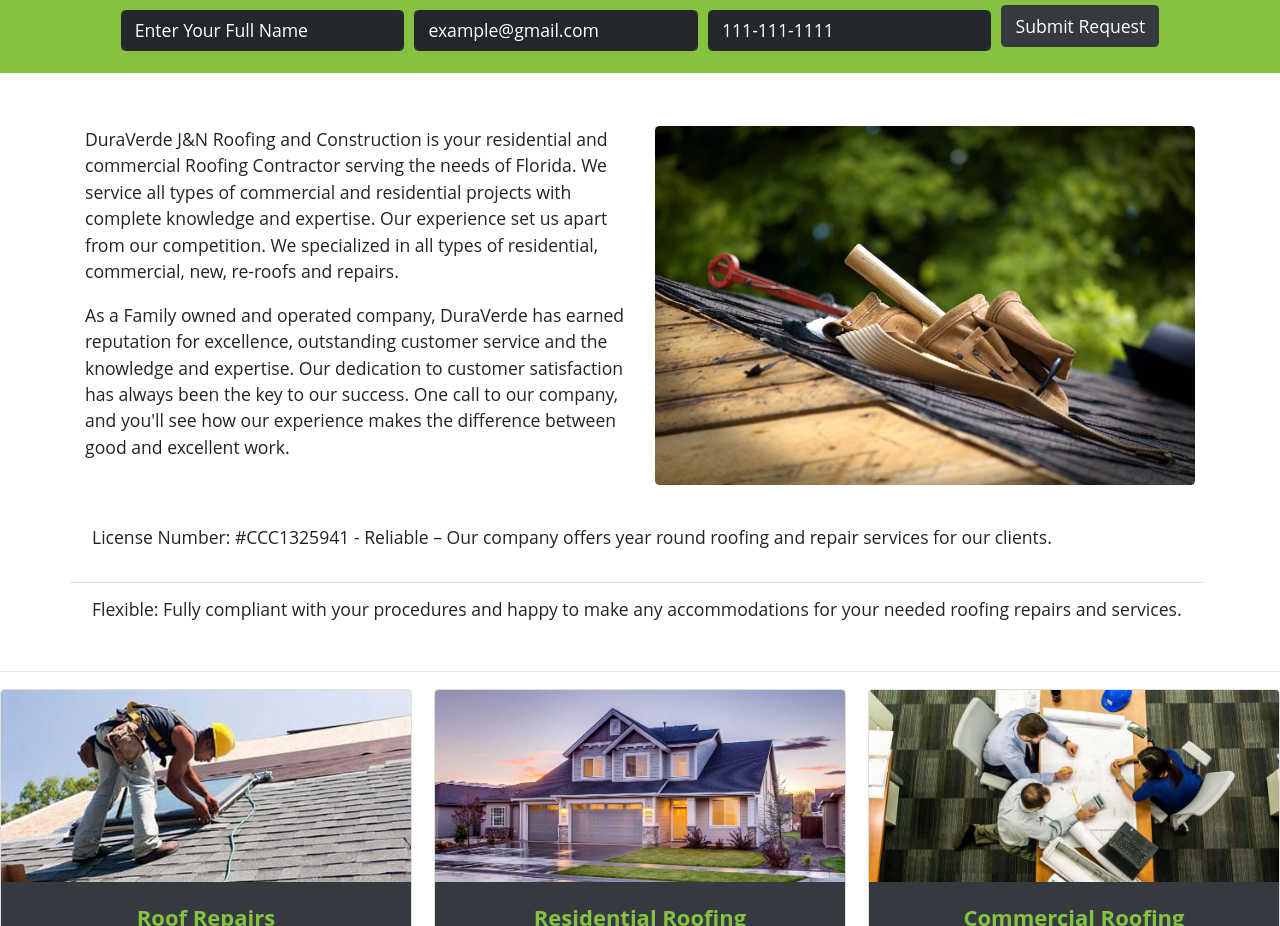
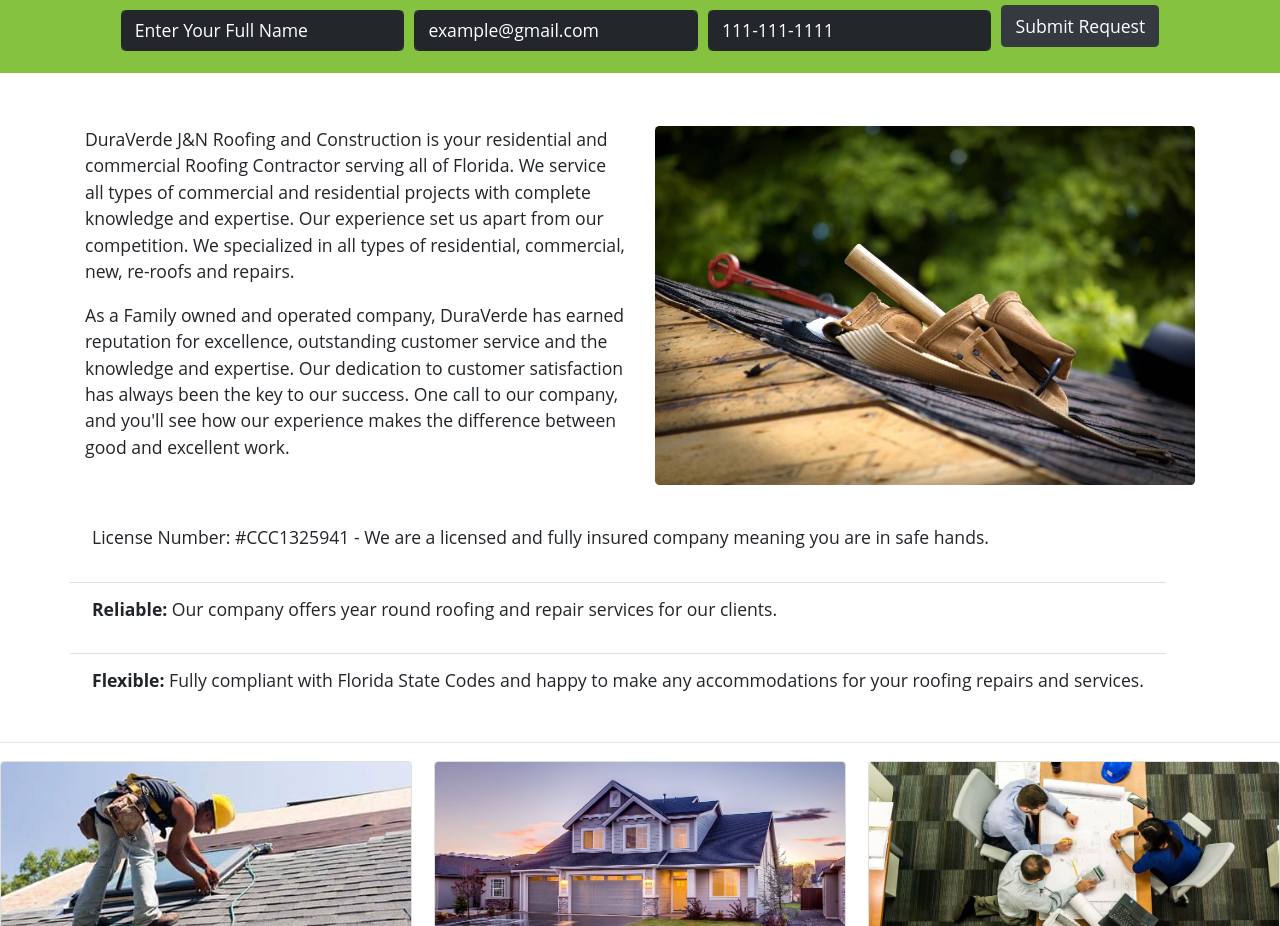
Before and after one commit to whyuascii/jnroofing-main-site, a React (Create React App) app: page / in a window 1280 px wide. Shown: the part 805-1731 px from the top of the page. Built offline with nearby package versions, Linux system fonts and the light colour scheme.

Commit message:
spelling and grammer corrections

```diff
--- a/src/content/CompanyProfile.js
+++ b/src/content/CompanyProfile.js
@@ -26,18 +26,11 @@
               We service commercial and residential roofs with complete
               knowledge and expertise. Our experience and craftsmanship set us
               apart from our competition. We specialize in new roofs, re-roofs,
-              tear offs, leaks repairs, and rood decking replacement. We also
+              tear offs, leaks repairs, and roof decking replacement. We also
               offer roof inspections, roof repairs, and variety of roofing types
               including asphalt roofs, flat roofs, hip roofs, and gable roofs.
             </p>
-            <p>
-              We service commercial and residential roofs with complete
-              knowledge and expertise. Our experience and craftsmanship set us
-              apart from our competition. We specialize in new roofs, re-roofs,
-              tear offs, leaks repairs, and rood decking replacement. We also
-              offer roof inspections, roof repairs, and variety of roofing types
-              including asphalt roofs, flat roofs, hip roofs, and gable roofs.
-            </p>
+
             <p>
               We also understand that project success and client satisfaction
               are the result of the quality of the final product. Our clients
--- a/src/content/Contact.js
+++ b/src/content/Contact.js
@@ -90,16 +90,13 @@
           <Row xs={1} md={1} lg={2}>
             <Col className="left-content ">
               <p>
-                Get a free inspection and estimate by contacting us. Either fill
-                out the form or call/email us directly.
+                Get a free inspection and estimate by contacting us.
               </p>
               <p>
-                A roof is one of the most valuable components of your home or
+                A roof are one of the most valuable components of your home or
                 business. A cheap roof may be the most expensive thing you ever
                 buy. Our team are on hand to inspect, repair, and replace nearly
-                any type of roof. When you work with DuraVerde J&N Roofing and
-                Construction, you are working with a company who values safety
-                and integrity. Reach out today to schedule an inspection!
+                any type of roof. Reach out today to schedule an inspection!
               </p>
               <small>
                 Email:{" "}
--- a/src/content/Home.js
+++ b/src/content/Home.js
@@ -48,7 +48,7 @@
             <Col>
               <p>
                 DuraVerde J&N Roofing and Construction is your residential and
-                commercial Roofing Contractor serving the needs of Florida. We
+                commercial Roofing Contractor serving all of Florida. We
                 service all types of commercial and residential projects with
                 complete knowledge and expertise. Our experience set us apart
                 from our competition. We specialized in all types of
@@ -64,7 +64,12 @@
               </p>
             </Col>
             <Col>
-              <Image src={ToolBelt} rounded fluid  alt="ToolBelt on a Roofing for Repairs"/>
+              <Image
+                src={ToolBelt}
+                rounded
+                fluid
+                alt="ToolBelt on a Roofing for Repairs"
+              />
             </Col>
           </Row>
           <br />
@@ -72,14 +77,20 @@
             <ListGroup variant="flush">
               <ListGroup.Item>
                 <p>
-                  License Number: #CCC1325941 - Reliable – Our company offers
-                  year round roofing and repair services for our clients.
+                  License Number: #CCC1325941 - We are a licensed and fully
+                  insured company meaning you are in safe hands.
                 </p>
               </ListGroup.Item>
               <ListGroup.Item>
                 <p>
-                  Flexible: Fully compliant with your procedures and happy to
-                  make any accommodations for your needed roofing repairs and
+                  <b>Reliable:</b> Our company offers year round roofing and
+                  repair services for our clients.
+                </p>
+              </ListGroup.Item>
+              <ListGroup.Item>
+                <p>
+                  <b>Flexible:</b> Fully compliant with Florida State Codes and
+                  happy to make any accommodations for your roofing repairs and
                   services.
                 </p>
               </ListGroup.Item>
--- a/src/content/Services.js
+++ b/src/content/Services.js
@@ -64,9 +64,8 @@
           <h2 className="font-weight-bold">Services and Roof Types</h2>
           <p>
             From roofing and gutters to repairs and skylights, DuraVerde Roofing
-            is a full-service contractor serving for a multitude of different
-            roof types. Review our different services and types of roofs our
-            team works on below.
+            is a full-service contractor serving a multitude of different
+            roof types.
           </p>
           <hr />
           <br />
@@ -78,10 +77,10 @@
                 <Col>
                   <p>
                     New Roof? No Problem! While all roofs have limited
-                    lifespans, Tip Top will always work to ensure you get the
+                    lifespans, DuraVerde Roofing will always work to ensure you get the
                     most out of your current roof. Should damage or wear be
                     extensive or beyond repair, a replacement will be proposed.
-                    The team at Tip Top can guide you in selecting the best roof
+                    The team at DuraVerde Roofing can guide you in selecting the best roof
                     type for your home or business, based on functional needs,
                     code requirements, and aesthetic preference. Our team has
                     members that are skilled in the installation of all roof
@@ -111,9 +110,9 @@
                     well as beautiful. With our expertise and the quality
                     roofing products we provide, you can rest assured that your
                     residential roofing project will be all you hope for and
-                    more! DuraVerde as the organization, tools, and knowledge to
+                    more! DuraVerde has the organization, tools, and knowledge to
                     ensure that your new roof is completed on time, within
-                    budget, and meets your expectation. Our team takes pride in
+                    budget, and meets your expectations. Our team takes pride to
                     ensure quality and satisfaction in our roofs.
                   </p>
                 </Col>
@@ -129,7 +128,7 @@
                     ensure you stay dry a little longer. We'll get the job done
                     efficiently and correctly, ensuring your roofing problems
                     are taken care of with precision for long lasting results.
-                    If you sense that roof repairs may be done, don't ignore it.
+                    If you sense that roof repairs are needed, don't ignore it.
                     Neglecting to have your Florida roof repaired in a timely
                     manner will translate into more costly repairs later. Roofs
                     are built to last, but without the proper repairs and
@@ -163,7 +162,7 @@
                   <p>
                     Gutters may not be the most exciting project for your home,
                     but installing a seamless gutter system is an economical and
-                    important home improvement that can offer you significate
+                    important home improvement that can offer you significant
                     protection. Properly installed gutters keep damaging water
                     away from your roof, your house or business and its
                     foundation. This includes keeping moisture away from
```
Also changed, not shown: 1 other file (tests, documents, lock files or other folders).
